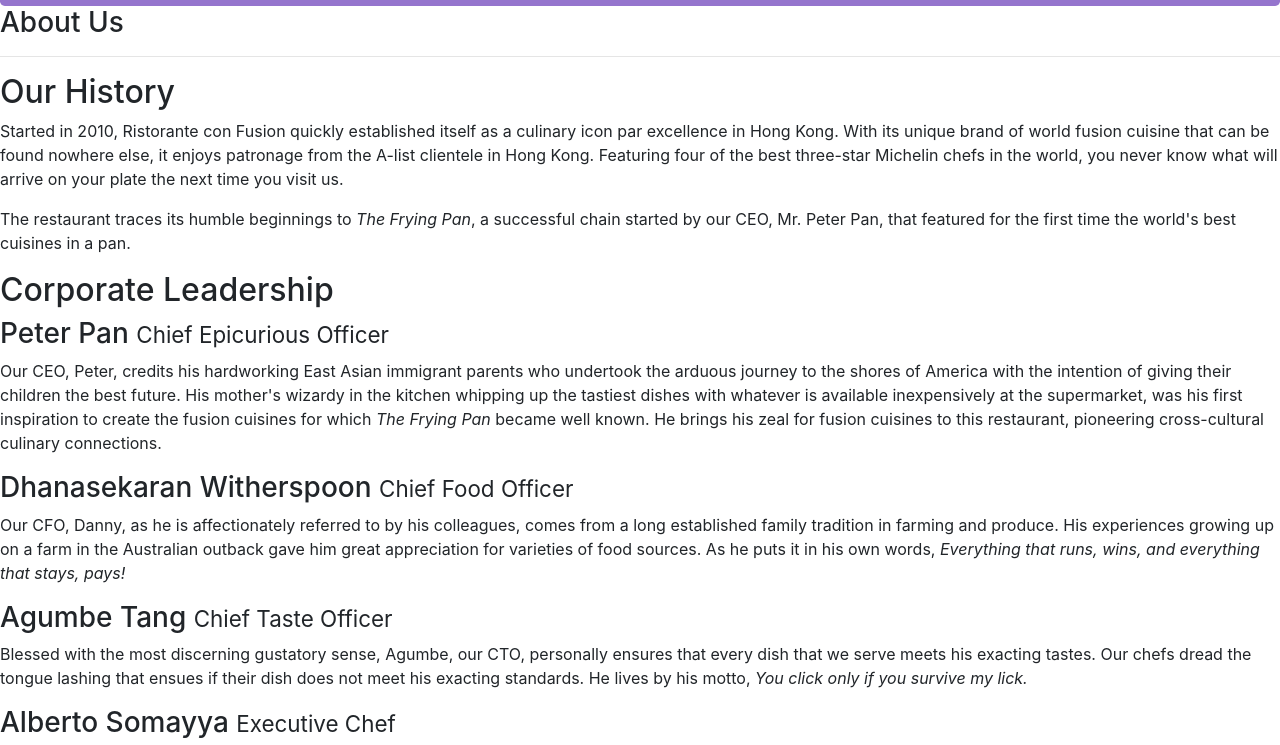
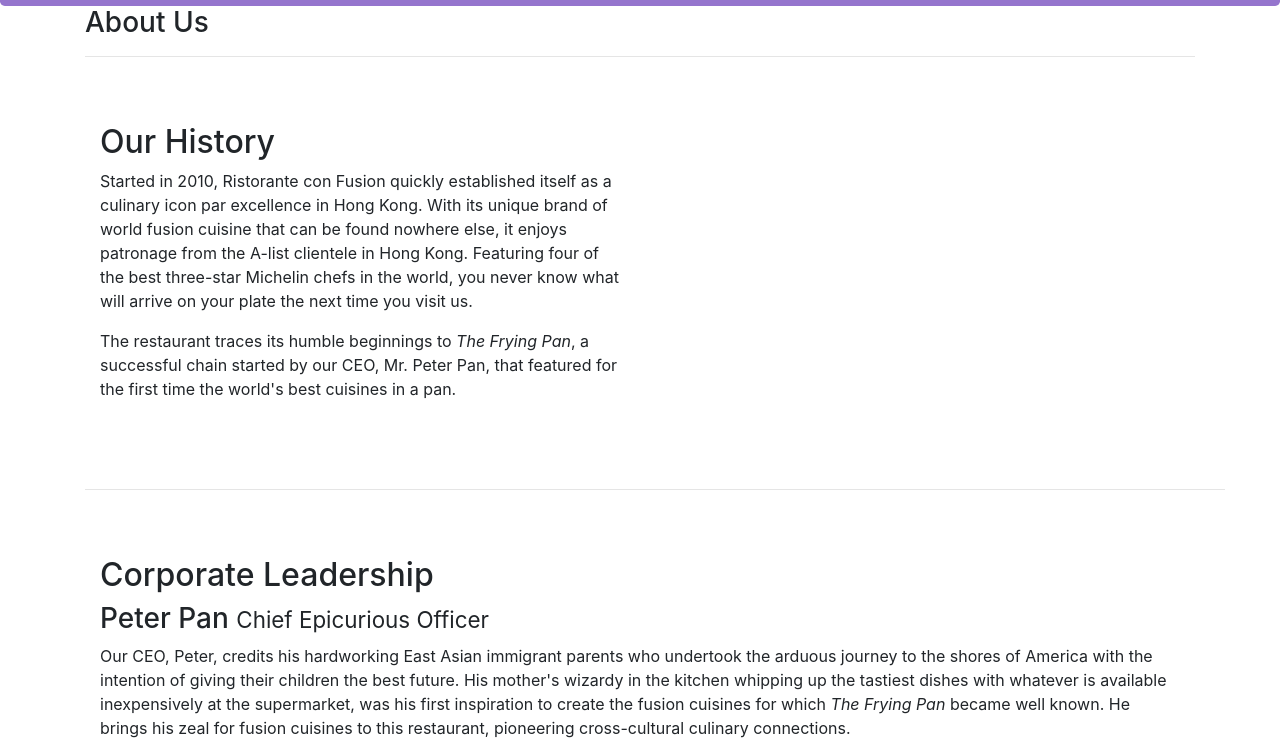
Before and after one commit to timsoriano3/bootstrap-test, a website: page aboutus.html in a window 1280 px wide. Shown: the part 278-1023 px from the top of the page. Drawn offline with nearby package versions, Linux system fonts and the light colour scheme.

Commit message:
Task 3 and (edited task 2)

```diff
--- a/aboutus.html
+++ b/aboutus.html
@@ -26,36 +26,37 @@
         </div>
     </header>
 
-    <div>
-        <div>
-            <div>
+    <div class = "container">
+        <div class = "row">
+            <div class = "col-12">
                <h3>About Us</h3>
                <hr>
             </div>
         </div>
 
-        <div>
-            <div>
+        <div class = "row row-content">
+            <div class = "col-12 col-sm-6">
                 <h2>Our History</h2>
                 <p>Started in 2010, Ristorante con Fusion quickly established itself as a culinary icon par excellence in Hong Kong. With its unique brand of world fusion cuisine that can be found nowhere else, it enjoys patronage from the A-list clientele in Hong Kong.  Featuring four of the best three-star Michelin chefs in the world, you never know what will arrive on your plate the next time you visit us.</p>
                 <p>The restaurant traces its humble beginnings to <em>The Frying Pan</em>, a successful chain started by our CEO, Mr. Peter Pan, that featured for the first time the world's best cuisines in a pan.</p>
             </div>
-            <div>
+            <div class = "col-12 col-sm-6">
             </div>
         </div>
+        <hr class = "col">
 
 
-        <div>
-            <div>
+        <div class = "row row-content">
+            <div class = "col">
                 <h2>Corporate Leadership</h2>
                 <h3>Peter Pan <small>Chief Epicurious Officer</small></h3>
-                <p>Our CEO, Peter, credits his hardworking East Asian immigrant parents who undertook the arduous journey to the shores of America with the intention of giving their children the best future. His mother's wizardy in the kitchen whipping up the tastiest dishes with whatever is available inexpensively at the supermarket, was his first inspiration to create the fusion cuisines for which <em>The Frying Pan</em> became well known. He brings his zeal for fusion cuisines to this restaurant, pioneering cross-cultural culinary connections.</p>
+                <p class = "d-none d-sm-block">Our CEO, Peter, credits his hardworking East Asian immigrant parents who undertook the arduous journey to the shores of America with the intention of giving their children the best future. His mother's wizardy in the kitchen whipping up the tastiest dishes with whatever is available inexpensively at the supermarket, was his first inspiration to create the fusion cuisines for which <em>The Frying Pan</em> became well known. He brings his zeal for fusion cuisines to this restaurant, pioneering cross-cultural culinary connections.</p>
                 <h3>Dhanasekaran Witherspoon <small>Chief Food Officer</small></h3>
-                <p>Our CFO, Danny, as he is affectionately referred to by his colleagues, comes from a long established family tradition in farming and produce. His experiences growing up on a farm in the Australian outback gave him great appreciation for varieties of food sources. As he puts it in his own words, <em>Everything that runs, wins, and everything that stays, pays!</em></p>
+                <p class = "d-none d-sm-block">Our CFO, Danny, as he is affectionately referred to by his colleagues, comes from a long established family tradition in farming and produce. His experiences growing up on a farm in the Australian outback gave him great appreciation for varieties of food sources. As he puts it in his own words, <em>Everything that runs, wins, and everything that stays, pays!</em></p>
                 <h3>Agumbe Tang <small>Chief Taste Officer</small></h3>
-                <p>Blessed with the most discerning gustatory sense, Agumbe, our CTO, personally ensures that every dish that we serve meets his exacting tastes. Our chefs dread the tongue lashing that ensues if their dish does not meet his exacting standards. He lives by his motto, <em>You click only if you survive my lick.</em></p>
+                <p class = "d-none d-sm-block">Blessed with the most discerning gustatory sense, Agumbe, our CTO, personally ensures that every dish that we serve meets his exacting tastes. Our chefs dread the tongue lashing that ensues if their dish does not meet his exacting standards. He lives by his motto, <em>You click only if you survive my lick.</em></p>
                 <h3>Alberto Somayya <small>Executive Chef</small></h3>
-                <p>Award winning three-star Michelin chef with wide International experience having worked closely with whos-who in the culinary world, he specializes in creating mouthwatering Indo-Italian fusion experiences. He says, <em>Put together the cuisines from the two craziest cultures, and you get a winning hit! Amma Mia!</em></p>
+                <p class = "d-none d-sm-block">Award winning three-star Michelin chef with wide International experience having worked closely with whos-who in the culinary world, he specializes in creating mouthwatering Indo-Italian fusion experiences. He says, <em>Put together the cuisines from the two craziest cultures, and you get a winning hit! Amma Mia!</em></p>
             </div>
        </div>
 
--- a/css/styles.css
+++ b/css/styles.css
@@ -6,7 +6,6 @@
 .row-content {
     margin: 0px;
     padding: 50px 0px 50px 0px;
-    border-bottom: 1px ridge;
     min-height: 400px;
 }
 
```
